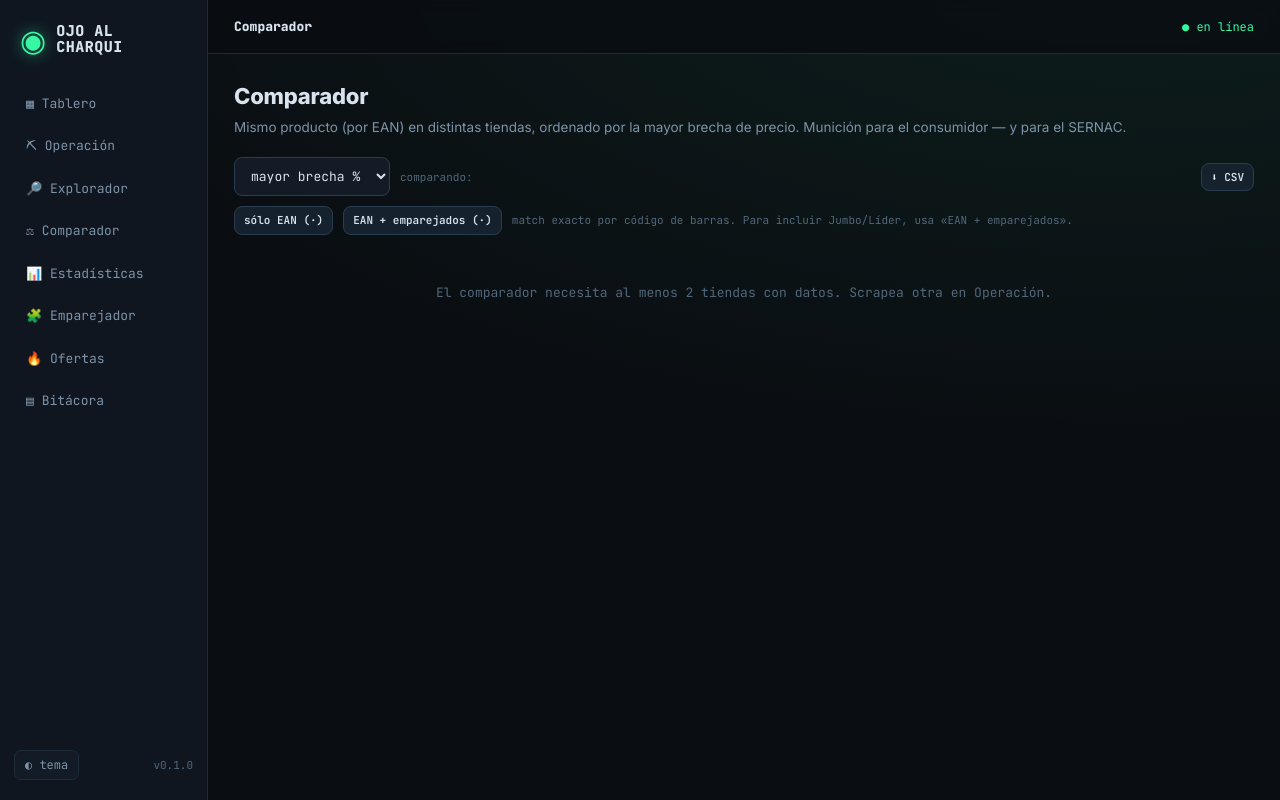
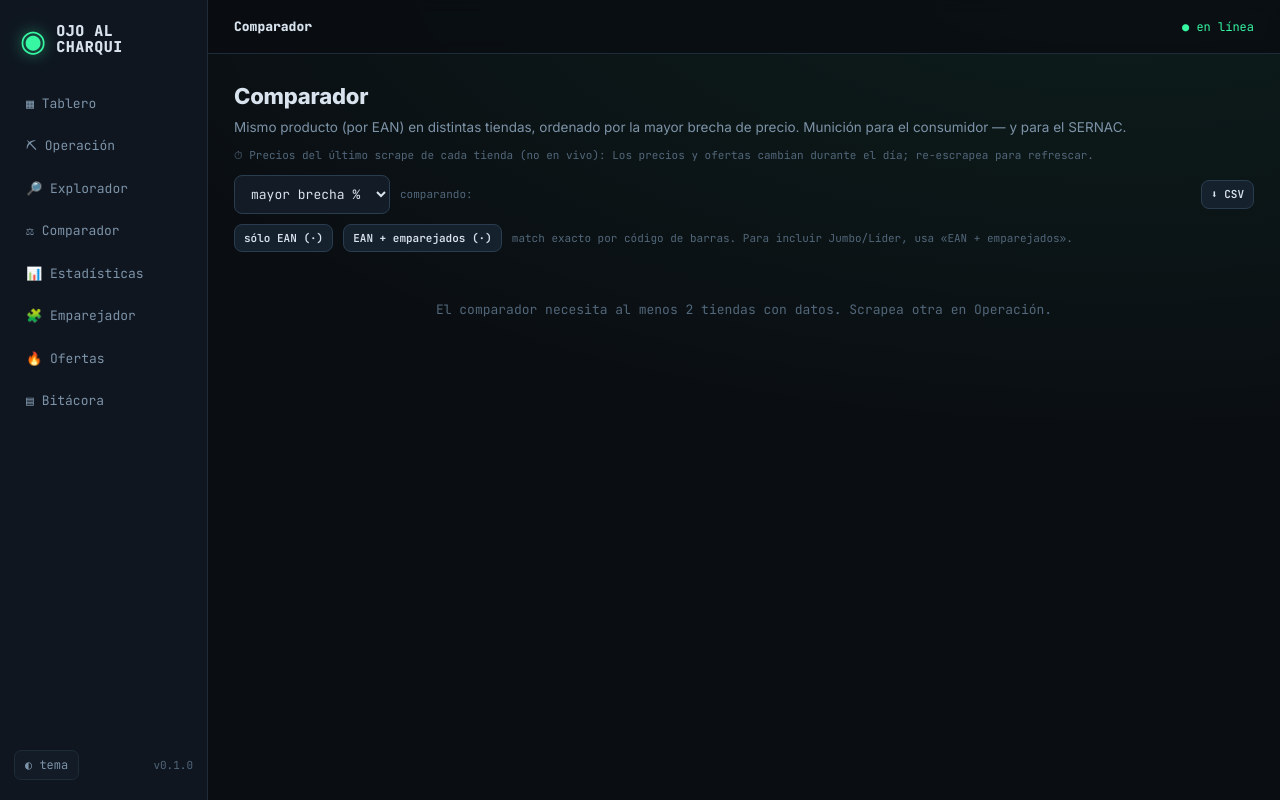
Before and after one commit to heelgueta/ojoalcharqui, a FastAPI app: template ojoalcharqui/app/templates/comparador.html in a window 1280 px wide. Run offline with FastAPI, Linux system fonts and the light colour scheme; the template is opened without the code that fills it, so the values that code supplies are empty.

Commit message:
comparador: show captured card/club prices per cell (real obtainable price) + snapshot-freshness note per store (prices are point-in-time, not live); /api/refresh/<store> endpoint

```diff
--- a/ojoalcharqui/app/server.py
+++ b/ojoalcharqui/app/server.py
@@ -125,6 +125,12 @@ def comparador(request: Request, sort: str = "gap_pct", source: str = "ean"):
                 source=source, match_stats=matching.stats())
 
 
+@app.get("/api/refresh/{slug}")
+def refresh_one(slug: str):
+    """Convenience: trigger a full re-scrape of one store from anywhere."""
+    return start_scrape(slug, full=1)
+
+
 @app.get("/emparejador", response_class=HTMLResponse)
 def emparejador(request: Request):
     return page(request, "emparejador.html",
--- a/ojoalcharqui/app/templates/comparador.html
+++ b/ojoalcharqui/app/templates/comparador.html
@@ -3,6 +3,11 @@
 {% block content %}
 <h1>Comparador</h1>
 <p class="sub">Mismo producto (por EAN) en distintas tiendas, ordenado por la mayor brecha de precio. Munición para el consumidor — y para el SERNAC.</p>
+<p class="mini" style="margin-top:-10px; color:var(--txt-faint)">
+  ⏱ Precios del último scrape de cada tienda (no en vivo):
+  {% for s in stores %}<span class="store-pill" style="margin-right:6px">{{ s.name }} · {{ s.last_run_at | short_dt }}</span>{% endfor %}
+  Los precios y ofertas cambian durante el día; re-escrapea para refrescar.
+</p>
 
 <form class="toolbar" method="get">
   <input type="hidden" name="source" value="{{ source }}">
@@ -51,8 +56,10 @@
     {% for s in stores %}
       {% set pr = r.prices.get(s.slug) %}
       {% set pk = r.product_keys.get(s.slug) if r.product_keys else None %}
+      {% set card = r.card_prices.get(s.slug) if r.card_prices else None %}
       <td class="num price {{ 'low' if pr==r.min and pr else ('hot' if pr==r.max and pr) }}">
         {% if pk %}<a href="/producto/{{ s.slug }}/{{ pk }}">{{ pr | clp }}</a>{% else %}{{ pr | clp }}{% endif %}
+        {% if card and card < pr %}<div class="mini" style="color:var(--warn)">tarjeta {{ card | clp }}</div>{% endif %}
       </td>
     {% endfor %}
     <td class="num">
```
Also changed, not shown: ojoalcharqui/queries.py (+5 -3 lines).
